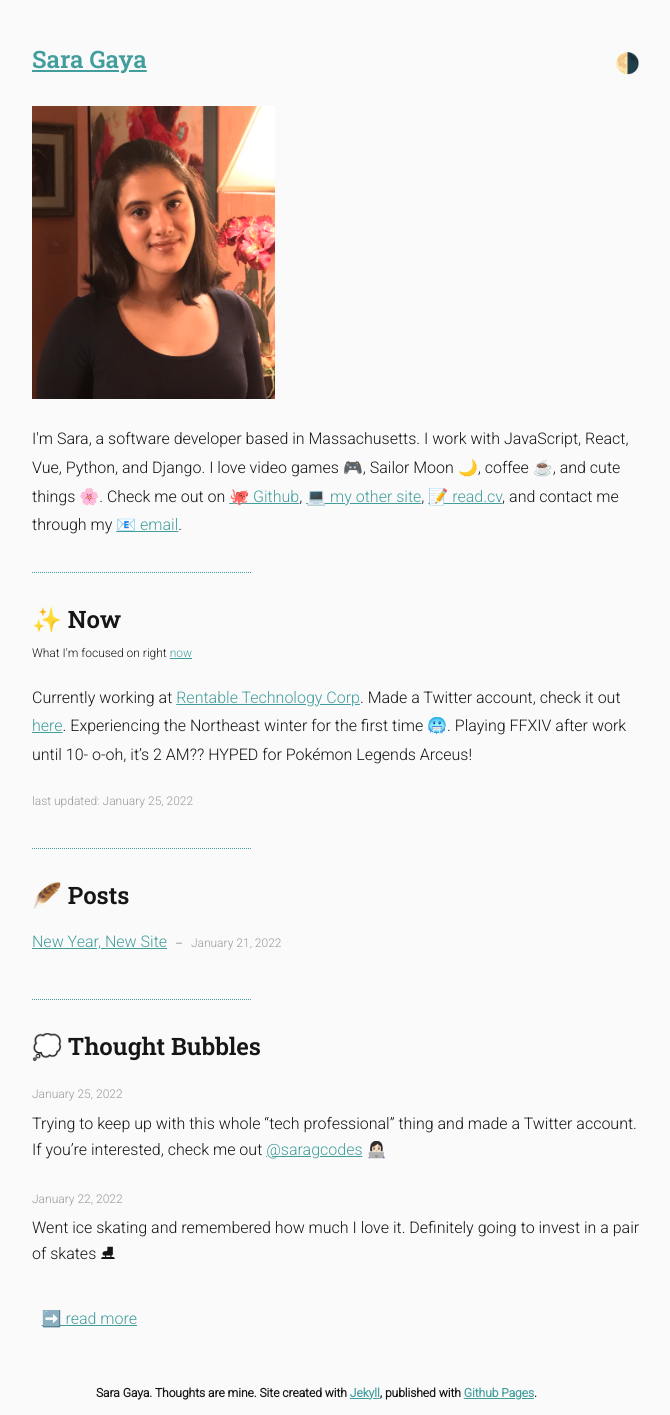
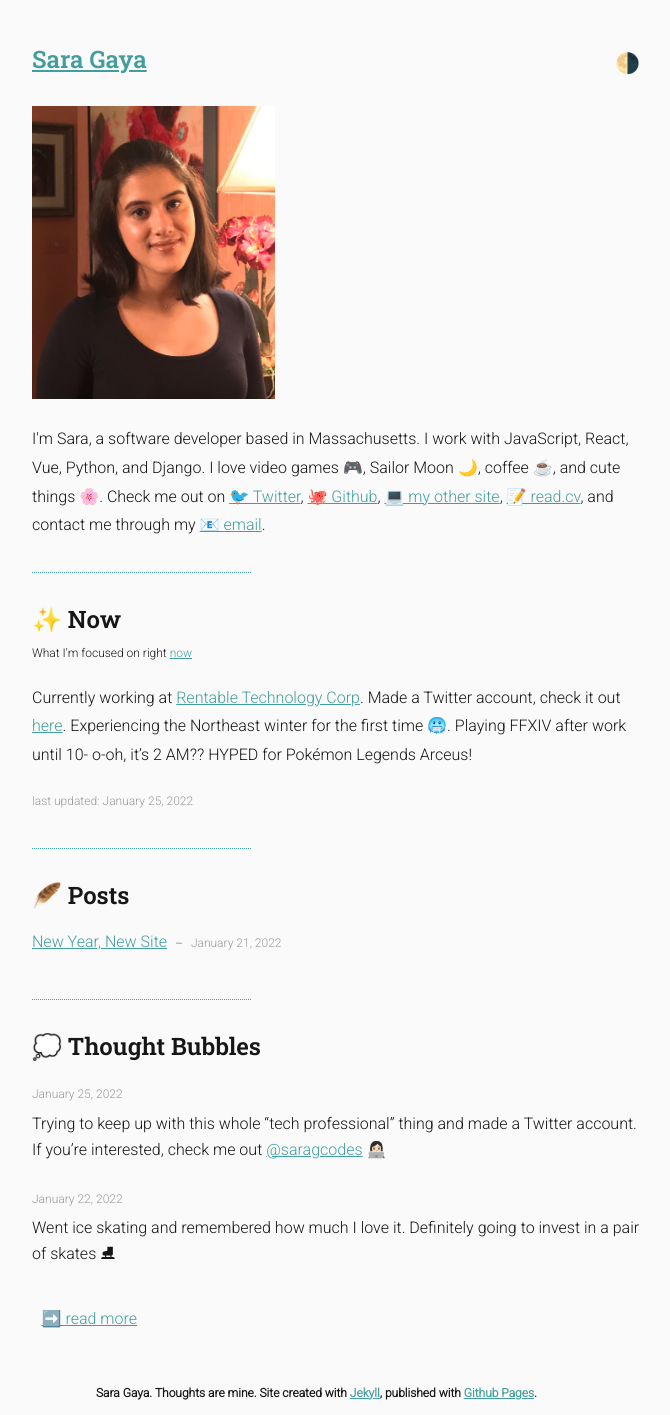
Before and after one commit to sgaya16/blog, a Jekyll site: the page built from index.html, in a window 1280 px wide. Shown: the whole page, without its empty margins (304-974 px from the left). Built offline with Jekyll 4.4.1, drawn with Linux system fonts in a browser that asks for light colours.

Commit message:
updated bio and removed opening of links in new tabs

```diff
--- a/_layouts/default.html
+++ b/_layouts/default.html
@@ -27,7 +27,7 @@
   </body>
   <footer>
     Sara Gaya. Thoughts are mine. Site created with
-    <a href="https://jekyllrb.com/" target="_blank">Jekyll</a>, published with
-    <a href="https://pages.github.com/" target="_blank">Github Pages</a>.
+    <a href="https://jekyllrb.com/">Jekyll</a>, published with
+    <a href="https://pages.github.com/">Github Pages</a>.
   </footer>
 </html>
--- a/index.html
+++ b/index.html
@@ -6,14 +6,15 @@ layout: default
 <main>
   <img class="pfp" alt="Sara's profile picture" src="{{ "/assets/images/pfp.jpg"
   | relative_url }}" />
-  <p>
+  <p class="bio">
     I'm Sara, a software developer based in Massachusetts. I work with
     JavaScript, React, Vue, Python, and Django. I love video games 🎮, Sailor
     Moon 🌙, coffee ☕️, and cute things 🌸. Check me out on
-    <a href="https://github.com/sgaya16" target="_blank">🐙 Github</a>,
-    <a href="http://www.sarag.me/" target="_blank">💻 my other site</a>,
-    <a href="https://read.cv/sarag" target="_blank">📝 read.cv</a>, and contact
-    me through my <a href="mailto:saracgaya@gmail.com">📧 email</a>.
+    <a href="https://twitter.com/saragcodes">🐦 Twitter</a>,
+    <a href="https://github.com/sgaya16">🐙 Github</a>,
+    <a href="http://www.sarag.me/">💻 my other site</a>,
+    <a href="https://read.cv/sarag">📝 read.cv</a>, and contact me through my
+    <a href="mailto:saracgaya@gmail.com">📧 email</a>.
   </p>
 
   <hr />
@@ -21,9 +22,9 @@ layout: default
   <h2 class="now-header">✨ Now</h2>
   <p class="now-description">
     What I'm focused on right
-    <a href="https://nownownow.com/about" target="_blank">now</a>
+    <a href="https://nownownow.com/about">now</a>
   </p>
-  {% for now in site.data.now %}
+  {% for now in site.data.now limit: 1 %}
   <p>{{ now.content | markdownify }}</p>
   <time>last updated: {{ now.date | date: "%B %d, %Y" }}</time>
   {% endfor %}
```
Also changed, not shown: _posts/2022-01-22-post-1.md (+1 -1 lines).
